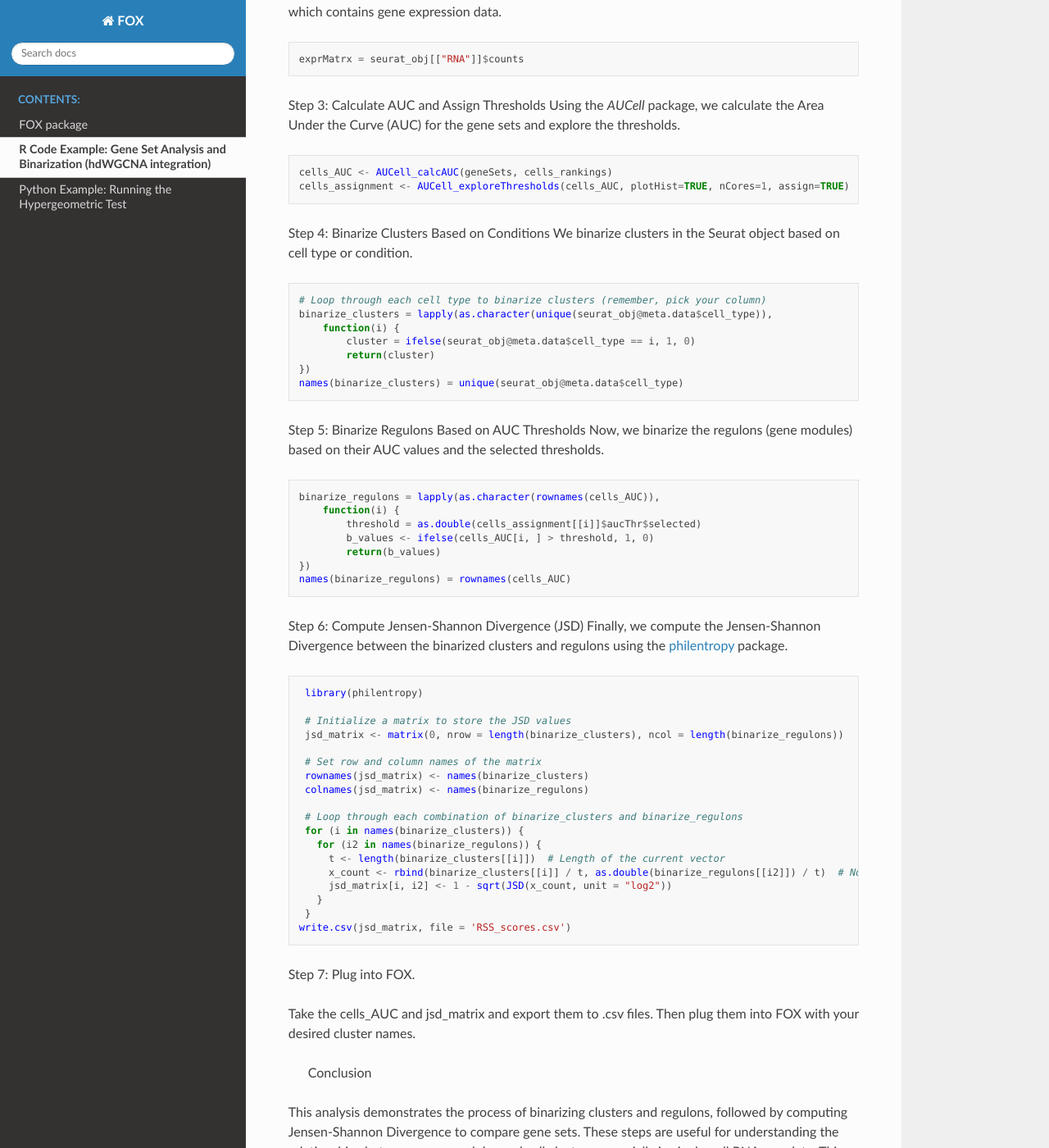
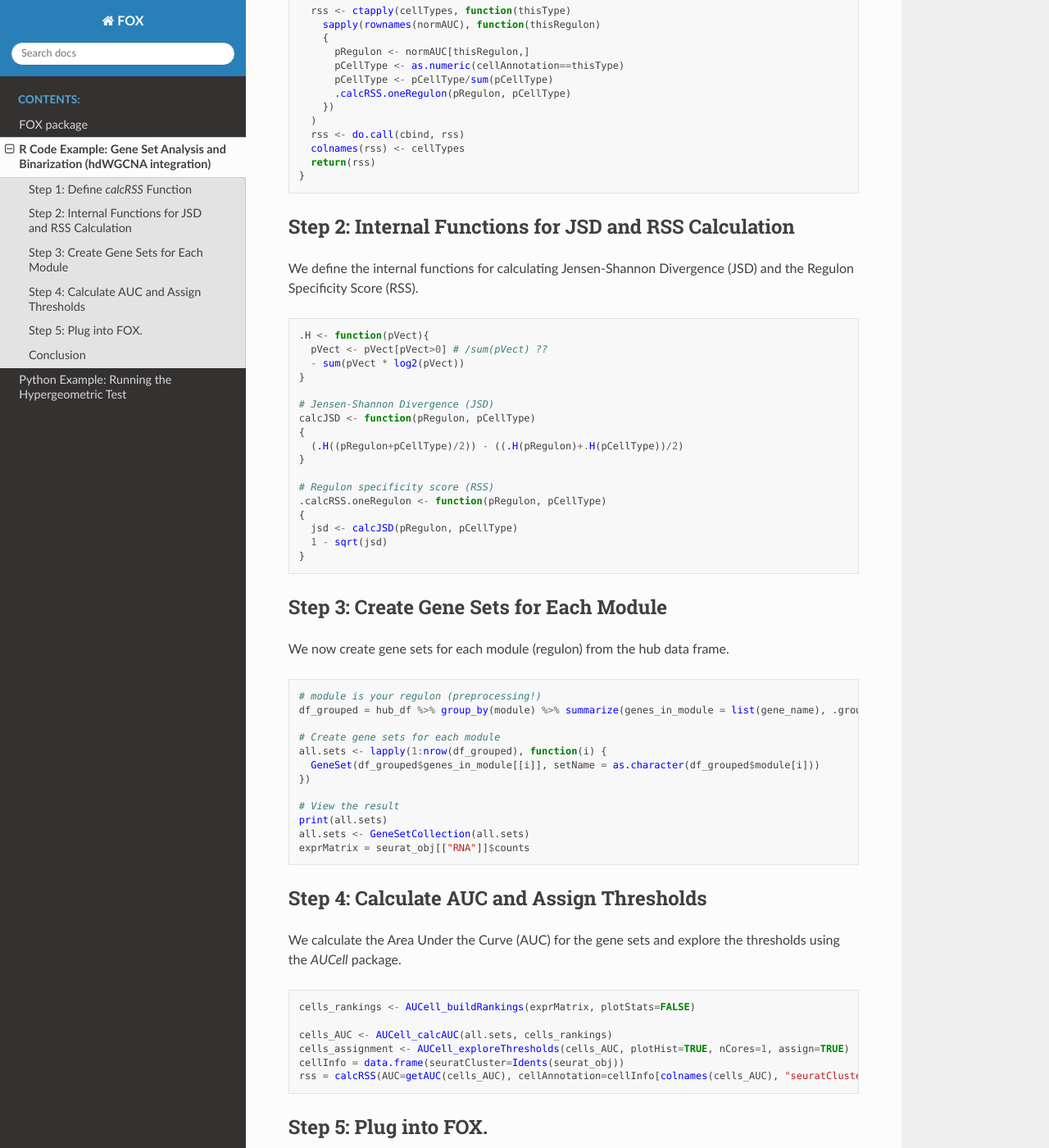
Before and after one commit to mapo121/FOX-Functional-OMIC-eXploration_cpy, a Sphinx documentation site: the page built from docs/hdWGCNA_integ.rst, in a window 1280 px wide and 1400 px high, scrolled down 693 px. Shown: the whole window at 82% size. Built offline with Sphinx 7.4.7 and the Read the Docs theme 3.1.0, drawn with Linux system fonts in a browser that asks for light colours; pages that are not in the unit, such as notebooks, are missing from menus; some of the changed text lies outside the part shown.

Commit message:
updated files

```diff
--- a/docs/hdWGCNA_integ.rst
+++ b/docs/hdWGCNA_integ.rst
@@ -5,14 +5,72 @@ This section demonstrates how to perform gene set analysis using R, binarize clu
 
 hub_df was generated from following the tutorial here: `hdWGCNA <https://smorabit.github.io/hdWGCNA/articles/basic_tutorial.html>`_. Scroll down to section called "Getting the module assignment table".
 
+You need to download AUCell, dplyr, and BiocParallel.
 
-Step 1: Create Gene Sets for Each Module
+Step 1: Define `calcRSS` Function
+---------------------------------
 
-First, we group the data by modules and create gene sets for each module.
+First, we define the `calcRSS` function to calculate the Regulon Specificity Score (RSS) for each cell type. This was taken straight from the code from SCENIC documentation.
 
 .. code-block:: r
 
-    # module is your regulon
+    calcRSS <- function(AUC, cellAnnotation, cellTypes=NULL)
+    {
+      if(any(is.na(cellAnnotation))) stop("NAs in annotation")
+      if(any(class(AUC)=="aucellResults")) AUC <- getAUC(AUC)
+      normAUC <- AUC/rowSums(AUC)
+      if(is.null(cellTypes)) cellTypes <- unique(cellAnnotation)
+      #
+      ctapply <- lapply
+      if(require('BiocParallel')) ctapply <- bplapply
+
+      rss <- ctapply(cellTypes, function(thisType)
+        sapply(rownames(normAUC), function(thisRegulon)
+        {
+          pRegulon <- normAUC[thisRegulon,]
+          pCellType <- as.numeric(cellAnnotation==thisType)
+          pCellType <- pCellType/sum(pCellType)
+          .calcRSS.oneRegulon(pRegulon, pCellType)
+        })
+      )
+      rss <- do.call(cbind, rss)
+      colnames(rss) <- cellTypes
+      return(rss)
+    }
+
+Step 2: Internal Functions for JSD and RSS Calculation
+------------------------------------------------------
+
+We define the internal functions for calculating Jensen-Shannon Divergence (JSD) and the Regulon Specificity Score (RSS).
+
+.. code-block:: r
+
+    .H <- function(pVect){
+      pVect <- pVect[pVect>0] # /sum(pVect) ??
+      - sum(pVect * log2(pVect))
+    }
+
+    # Jensen-Shannon Divergence (JSD)
+    calcJSD <- function(pRegulon, pCellType)
+    {
+      (.H((pRegulon+pCellType)/2)) - ((.H(pRegulon)+.H(pCellType))/2)
+    }
+
+    # Regulon specificity score (RSS)
+    .calcRSS.oneRegulon <- function(pRegulon, pCellType)
+    {
+      jsd <- calcJSD(pRegulon, pCellType)
+      1 - sqrt(jsd)
+    }
+
+Step 3: Create Gene Sets for Each Module
+----------------------------------------
+
+We now create gene sets for each module (regulon) from the hub data frame.
+
+.. code-block:: r
+
+    # module is your regulon (preprocessing!)
     df_grouped = hub_df %>% group_by(module) %>% summarize(genes_in_module = list(gene_name), .groups = "drop")
 
     # Create gene sets for each module
@@ -23,78 +81,59 @@ First, we group the data by modules and create gene sets for each module.
     # View the result
     print(all.sets)
     all.sets <- GeneSetCollection(all.sets)
+    exprMatrix = seurat_obj[["RNA"]]$counts
 
-Step 2: Prepare Expression Matrix
-Next, we extract the expression matrix from a Seurat object, which contains gene expression data.
+Step 4: Calculate AUC and Assign Thresholds
+------------------------------------------
+
+We calculate the Area Under the Curve (AUC) for the gene sets and explore the thresholds using the `AUCell` package.
 
 .. code-block:: r
 
-    exprMatrx = seurat_obj[["RNA"]]$counts
+    cells_rankings <- AUCell_buildRankings(exprMatrix, plotStats=FALSE)
+
+    cells_AUC <- AUCell_calcAUC(all.sets, cells_rankings)
+    cells_assignment <- AUCell_exploreThresholds(cells_AUC, plotHist=TRUE, nCores=1, assign=TRUE)
+    cellInfo = data.frame(seuratCluster=Idents(seurat_obj))
+    rss = calcRSS(AUC=getAUC(cells_AUC), cellAnnotation=cellInfo[colnames(cells_AUC), "seuratCluster"])
+
+
+Step 5: Plug into FOX.
+------------------------------------------
+
+Take the cells_AUC and rss and export them to .csv files. Then plug them into FOX with your desired cluster names.
+
+
+.. code-block:: r
+
+    InputForFOX = function(obj , cells_AUC, rss, cells_assignment) {
+      a  = S4ToList(cells_AUC)
+      a = a$assays$data$listData$AUC
+      a = a[!grepl("extended", rownames(a)), ]
+      a = t(a)
+      obj@meta.data =cbind(obj@meta.data, a)
+      write.csv(obj@meta.data, "RAS_matrix_foxInput.csv")
+
+      rss = rss[!grepl("extended", rownames(rss)), ]
+      write.csv(rss, file = "rss_FOX-input.csv")
+
+      for (i in as.character(rownames(cells_AUC))) {
+      	threshold = as.double(cells_assignment[[i]]$aucThr$selected)
+  	nCells = cells_assignment[[i]]$aucThr$thresholds["minimumDens", "nCells"]
+  	threshold_table <- rbind(threshold_table, data.frame(regulon = i, threshold = threshold, 	nCellsAssigned =nCells ))
+      }
+
+      # Export the threshold_table to a .tsv file
+      write.table(threshold_table, file = "3.5_AUCell-thresholds.tsv", sep = "\t", row.names = FALSE, quote = FALSE)
+
+
+    }
+
+    InputForFOX(seurat_obj, cells_AUC, rss, cells_assignment)
 
 
 
-Step 3: Calculate AUC and Assign Thresholds
-Using the `AUCell` package, we calculate the Area Under the Curve (AUC) for the gene sets and explore the thresholds.
+Conclusion
+------------------------------------------
 
-.. code-block:: r
-
-    cells_AUC <- AUCell_calcAUC(geneSets, cells_rankings)
-    cells_assignment <- AUCell_exploreThresholds(cells_AUC, plotHist=TRUE, nCores=1, assign=TRUE)
-
-Step 4: Binarize Clusters Based on Conditions
-We binarize clusters in the Seurat object based on cell type or condition.
-
-.. code-block:: r
-
-    # Loop through each cell type to binarize clusters (remember, pick your column)
-    binarize_clusters = lapply(as.character(unique(seurat_obj@meta.data$cell_type)),
-        function(i) {
-            cluster = ifelse(seurat_obj@meta.data$cell_type == i, 1, 0)
-            return(cluster)
-    })
-    names(binarize_clusters) = unique(seurat_obj@meta.data$cell_type)
-
-Step 5: Binarize Regulons Based on AUC Thresholds
-Now, we binarize the regulons (gene modules) based on their AUC values and the selected thresholds.
-
-.. code-block:: r
-
-    binarize_regulons = lapply(as.character(rownames(cells_AUC)),
-        function(i) {
-            threshold = as.double(cells_assignment[[i]]$aucThr$selected)
-            b_values <- ifelse(cells_AUC[i, ] > threshold, 1, 0)
-            return(b_values)
-    })
-    names(binarize_regulons) = rownames(cells_AUC)
-
-Step 6: Compute Jensen-Shannon Divergence (JSD)
-Finally, we compute the Jensen-Shannon Divergence between the binarized clusters and regulons using the `philentropy <https://cran.r-project.org/web/packages/philentropy/index.html>`_ package.
-
-.. code-block:: r
-
-    library(philentropy)
-
-    # Initialize a matrix to store the JSD values
-    jsd_matrix <- matrix(0, nrow = length(binarize_clusters), ncol = length(binarize_regulons))
-
-    # Set row and column names of the matrix
-    rownames(jsd_matrix) <- names(binarize_clusters)
-    colnames(jsd_matrix) <- names(binarize_regulons)
-
-    # Loop through each combination of binarize_clusters and binarize_regulons
-    for (i in names(binarize_clusters)) {
-      for (i2 in names(binarize_regulons)) {
-        t <- length(binarize_clusters[[i]])  # Length of the current vector
-        x_count <- rbind(binarize_clusters[[i]] / t, as.double(binarize_regulons[[i2]]) / t)  # Normalize the vectors
-        jsd_matrix[i, i2] <- 1 - sqrt(JSD(x_count, unit = "log2"))
-      }
-    }
-   write.csv(jsd_matrix, file = 'RSS_scores.csv')
-
-Step 7: Plug into FOX.
-
-Take the cells_AUC and jsd_matrix and export them to .csv files. Then plug them into FOX with your desired cluster names.
-
-
- Conclusion
 This analysis demonstrates the process of binarizing clusters and regulons, followed by computing Jensen-Shannon Divergence to compare gene sets. These steps are useful for understanding the relationships between gene modules and cell clusters, especially in single-cell RNA-seq data. This can be applied to a variety of different gene network libraries.
--- a/docs/index.rst
+++ b/docs/index.rst
@@ -8,8 +8,8 @@
 FOX: Functional OMIC Xploration of Gene Regulatory Networks
 ===================================================================
 
-.. image:: ../figures/imageedit_1_7071009745.png
-   :alt: ../figures/imageedit_1_7071009745.png
+.. image:: imageedit_1_7071009745.png
+   :alt: imageedit_1_7071009745.png
    :width: 100%
    :align: center
 
```
Also changed, not shown: docs/imageedit_1_7071009745.png (added), 15 other files.
